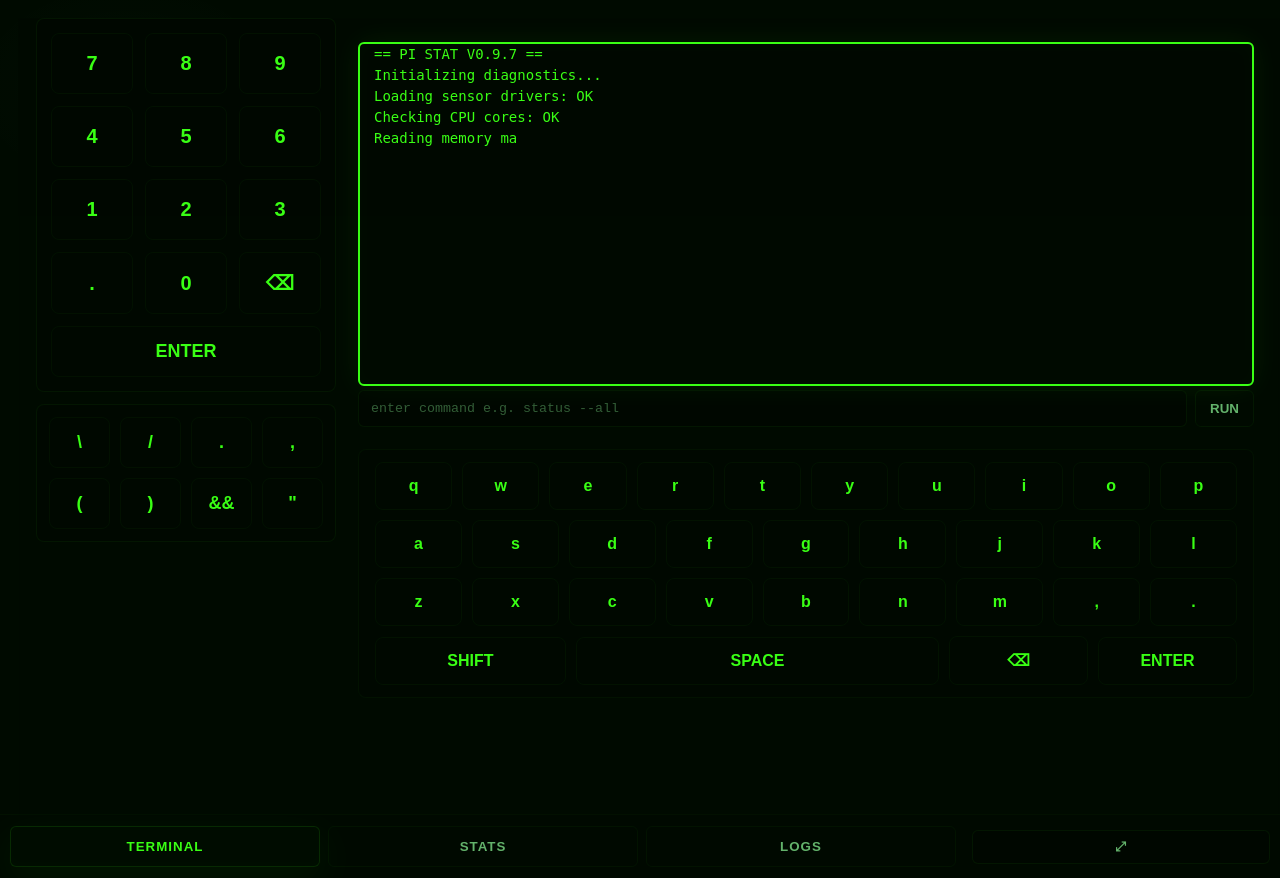
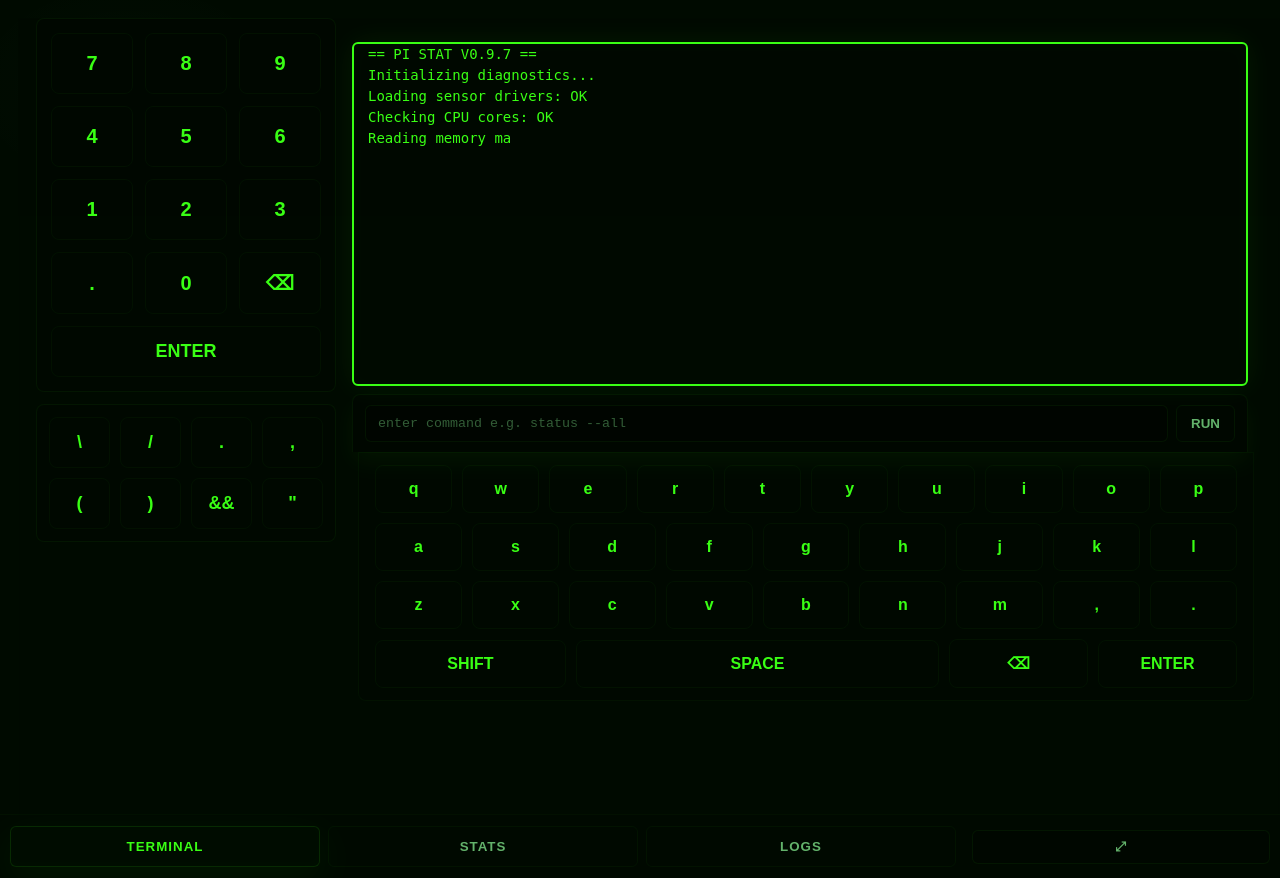
Before and after one commit to buggedf11/pi-stat-1, a Flask app: page / in a window 1280 px wide. Run offline with Flask 3, Linux system fonts and the light colour scheme; some libraries are stand-ins or nearby versions.

Commit message:
changes small

```diff
--- a/static/app.js
+++ b/static/app.js
@@ -42,6 +42,34 @@ document.addEventListener('DOMContentLoaded', () => {
     blue: { accent:'#5ad1ff', accent2:'#89e0ff', muted:'#7aa6ff', bg:'#00111d', panel:'#001a2b' },
     purple: { accent:'#c77dff', accent2:'#e0aaff', muted:'#b794f6', bg:'#140016', panel:'#1f0026' }
   };
+
+  function preferHardwareKeyboard(){
+    try{
+      const nav = navigator || {};
+      const ua = (nav.userAgent || '').toLowerCase();
+      if(/cros/.test(ua)) return false;
+      if(/android|iphone|ipad|ipod|mobile/.test(ua)) return false;
+      if(nav.userAgentData && typeof nav.userAgentData.mobile === 'boolean' && nav.userAgentData.mobile){
+        return false;
+      }
+      const maxTouch = typeof nav.maxTouchPoints === 'number'
+        ? nav.maxTouchPoints
+        : (nav.msMaxTouchPoints || 0);
+      if(maxTouch === 0) return true;
+      if(maxTouch > 0){
+        if(window.matchMedia){
+          const fine = window.matchMedia('(pointer: fine)').matches;
+          const coarse = window.matchMedia('(pointer: coarse)').matches;
+          if(fine && !coarse) return true;
+        }
+        return false;
+      }
+      return true;
+    }catch(err){
+      console.warn('app.js: preferHardwareKeyboard failed', err);
+      return true;
+    }
+  }
 
   function showTab(target){
     panels.forEach(p=>p.classList.toggle('active', p.id===target));
@@ -1321,6 +1349,20 @@ document.addEventListener('DOMContentLoaded', () => {
   // Command panel behavior
   const cmdForm = document.getElementById('cmd-form');
   const cmdInput = document.getElementById('cmd-input');
+  const hardwareKeyboardPreferred = preferHardwareKeyboard();
+  if(cmdInput){
+    if(hardwareKeyboardPreferred){
+      cmdInput.removeAttribute('readonly');
+      cmdInput.readOnly = false;
+      cmdInput.dataset.disableOsk = 'false';
+      cmdInput.setAttribute('aria-haspopup', 'false');
+    }else{
+      cmdInput.setAttribute('readonly', '');
+      cmdInput.readOnly = true;
+      cmdInput.dataset.disableOsk = 'true';
+      cmdInput.setAttribute('aria-haspopup', 'true');
+    }
+  }
   if(cmdForm && cmdInput){
     cmdForm.addEventListener('submit', (ev)=>{
       ev.preventDefault();
@@ -1347,7 +1389,7 @@ document.addEventListener('DOMContentLoaded', () => {
 
   // If input is readonly and intended to use on-page keyboard, intercept touch/click so native OSK isn't triggered
   try{
-    if(cmdInput && (cmdInput.hasAttribute('readonly') || cmdInput.dataset.disableOsk === 'true')){
+    if(cmdInput && cmdInput.dataset.disableOsk === 'true'){
       const qwertyEl = document.getElementById('qwerty');
       const openKeyboard = (ev)=>{
         // prevent the native keyboard from opening on touch devices
@@ -1566,15 +1608,19 @@ document.addEventListener('DOMContentLoaded', () => {
       if(!termFrame) return null;
       const rect = termFrame.getBoundingClientRect();
       const computed = window.getComputedStyle(termFrame);
-      const widthPx = parseFloat(computed.width) || rect.width;
-      const heightPx = parseFloat(computed.height) || rect.height;
+      const startTop = rect.top;
+      const startLeft = rect.left;
+      const initialWidth = rect.width;
+      const initialHeight = rect.height;
+      const widthPx = parseFloat(computed.width) || initialWidth;
+      const heightPx = parseFloat(computed.height) || initialHeight;
       fullscreenState.savedRect = rect;
       fullscreenState.savedFrameStyle = termFrame.getAttribute('style') || '';
       fullscreenState.savedMetrics = {
+        top: startTop,
+        left: startLeft,
         width: widthPx,
-        height: heightPx,
-        top: rect.top,
-        left: rect.left
+        height: heightPx
       };
       const placeholder = document.createElement('div');
       placeholder.style.display = computed.display === 'inline' ? 'inline-block' : (computed.display || 'block');
@@ -1590,20 +1636,56 @@ document.addEventListener('DOMContentLoaded', () => {
         termFrame.parentNode.insertBefore(placeholder, termFrame);
         fullscreenState.placeholder = placeholder;
       }
-      termFrame.style.transition = `top .6s ${FS_EASE}, left .6s ${FS_EASE}, width .6s ${FS_EASE}, height .6s ${FS_EASE}`;
+
+      const computedTop = rect.top;
+      const computedLeft = rect.left;
+      const existingTransform = computed.transform;
+      const isIdentity = !existingTransform || existingTransform === 'none';
+
       termFrame.style.position = 'fixed';
-      termFrame.style.top = `${rect.top}px`;
-      termFrame.style.left = `${rect.left}px`;
-      termFrame.style.width = `${widthPx}px`;
-      termFrame.style.height = `${heightPx}px`;
+      termFrame.style.top = `${computedTop}px`;
+      termFrame.style.left = `${computedLeft}px`;
       termFrame.style.right = 'auto';
       termFrame.style.bottom = 'auto';
+      termFrame.style.width = `${initialWidth}px`;
+      termFrame.style.height = `${initialHeight}px`;
       termFrame.style.margin = '0';
       termFrame.style.zIndex = '1110';
       termFrame.style.maxWidth = 'none';
       termFrame.style.minWidth = '0';
       termFrame.style.boxSizing = computed.boxSizing || 'border-box';
+
+      if(!isIdentity){
+        const matrix = existingTransform.match(/matrix\(([^)]+)\)/);
+        if(matrix && matrix[1]){
+          const values = matrix[1].split(',').map(parseFloat);
+          if(values.length >= 6){
+            const translateX = values[4];
+            const translateY = values[5];
+            termFrame.style.transform = 'none';
+            termFrame.style.top = `${computedTop + translateY}px`;
+            termFrame.style.left = `${computedLeft + translateX}px`;
+            termFrame.style.right = 'auto';
+          }
+        }else{
+          termFrame.style.transform = 'none';
+        }
+      }
+
+      termFrame.style.transition = `top .6s ${FS_EASE}, left .6s ${FS_EASE}, width .6s ${FS_EASE}, height .6s ${FS_EASE}`;
+
       return termFrame;
+    };
+
+    const expandFrameWidth = termFrame => {
+      if(!termFrame) return;
+      const leftGutter = 10;
+      const rightGutter = 24;
+      const saved = fullscreenState.savedMetrics;
+      const baseLeft = saved ? saved.left : termFrame.getBoundingClientRect().left;
+      const targetWidth = Math.max(saved ? saved.width : 0, Math.max(320, window.innerWidth - leftGutter - rightGutter));
+      termFrame.style.left = `${baseLeft}px`;
+      termFrame.style.width = `${targetWidth}px`;
     };
 
     const animateFrameVertical = termFrame => {
@@ -1617,11 +1699,16 @@ document.addEventListener('DOMContentLoaded', () => {
       termFrame.style.height = `${targetHeight}px`;
     };
 
-    const animateFrameHorizontal = termFrame => {
+    const animateFrameHorizontal = (termFrame, { shiftOnly = false } = {}) => {
       if(!termFrame) return;
-      const sideGutter = 5;
-      const targetWidth = Math.max(320, window.innerWidth - sideGutter * 2);
-      termFrame.style.left = `${sideGutter}px`;
+      const leftGutter = 10;
+      const rightGutter = 24;
+      if(shiftOnly){
+        termFrame.style.left = `${leftGutter}px`;
+        return;
+      }
+      const targetWidth = Math.max(320, window.innerWidth - leftGutter - rightGutter);
+      termFrame.style.left = `${leftGutter}px`;
       termFrame.style.width = `${targetWidth}px`;
     };
 
@@ -1658,22 +1745,26 @@ document.addEventListener('DOMContentLoaded', () => {
       }
 
       queueStage(()=>{
+        screenEl.classList.add('fs-stage-horizontal');
+        expandFrameWidth(termFrame);
+      }, STAGE_DELAY);
+
+      queueStage(()=>{
         screenEl.classList.add('fs-stage-vertical');
         animateFrameVertical(termFrame);
         applyFullscreenInnerHeight();
-      }, STAGE_DELAY);
+      }, STAGE_DELAY * 2);
 
       queueStage(()=>{
         screenEl.classList.add('fs-stage-numpad');
-      }, STAGE_DELAY * 2);
+      }, STAGE_DELAY * 3);
 
       queueStage(()=>{
-        screenEl.classList.add('fs-stage-horizontal');
-        animateFrameHorizontal(termFrame);
+        animateFrameHorizontal(termFrame, { shiftOnly: true });
         window.setTimeout(()=>{
           try{ alignNumpad(); }catch(err){}
         }, 60);
-      }, STAGE_DELAY * 3);
+      }, STAGE_DELAY * 4);
 
       fullscreenState.active = true;
     }
@@ -1731,16 +1822,16 @@ document.addEventListener('DOMContentLoaded', () => {
 
       queueStage(()=>{
         screenEl.classList.remove('fs-stage-keyboard');
-        screenEl.classList.remove('terminal-fullscreen');
         restoreTerminalInner();
         window.setTimeout(()=>{
           restoreTerminalFrame();
+          screenEl.classList.remove('terminal-fullscreen');
           try{
             adjustTerminalForNumpad();
             alignNumpad();
           }catch(err){}
-        }, 320);
-        fullscreenState.active = false;
+          fullscreenState.active = false;
+        }, 280);
       }, STAGE_DELAY * 3);
     }
 
--- a/static/style.css
+++ b/static/style.css
@@ -66,9 +66,9 @@ body{
 	.terminal-frame{
 		/* Make terminal 70% of viewport width on larger screens (capped at 1200px) */
 		width: min(1200px, 70vw);
-	max-width: calc(100% - 48px);
-	/* align to the right edge with a small right margin */
-	margin: -2px 18px 8px auto;
+		max-width: calc(100% - 34px);
+		/* align to the right edge with a small right margin */
+		margin: -2px 24px 8px auto;
 	border: 2px solid var(--accent);
 	box-shadow: 0 0 30px rgba(57,255,20,0.08), inset 0 0 18px rgba(57,255,20,0.02);
 	border-radius:6px;
@@ -94,8 +94,25 @@ body{
 .terminal-inner{ cursor: grab; }
 
 
-.command-panel{width:100%;display:flex;justify-content:flex-end;margin:-4px 0 28px 0} /* shifted down 10px and align right */
-.command-panel form{width:min(1200px,70vw);display:flex;gap:8px;margin-left:auto;margin-right:18px}
+.command-panel{
+	width:100%;
+	display:flex;
+	justify-content:flex-end;
+	margin:0;
+	transition:transform .7s var(--fs-ease), opacity .5s ease;
+}
+.command-panel form{
+	width:min(1200px,70vw);
+	display:flex;
+	gap:8px;
+	margin:0 24px 0 auto;
+	padding:10px 12px;
+	background:rgba(0,0,0,0.22);
+	border:1px solid rgba(57,255,20,0.06);
+	border-bottom:none;
+	border-radius:8px 8px 0 0;
+	box-shadow:0 10px 24px rgba(57,255,20,0.05);
+}
 .cmd-input{flex:1;padding:10px 12px;border-radius:6px;border:1px solid rgba(57,255,20,0.06);background:rgba(0,0,0,0.25);color:var(--accent);font-family:inherit}
 .cmd-input::placeholder{color:rgba(99,179,107,0.5)}
 .cmd-run{padding:10px 14px;border-radius:6px;border:1px solid rgba(57,255,20,0.06);background:transparent;color:var(--muted);font-weight:800;cursor:pointer}
@@ -215,13 +232,14 @@ body{
 
 /* QWERTY keyboard */
 
+
 .qwerty{
 	width: min(1200px, 70vw);
-	margin:-6px 18px 24px auto;
+	margin:0 18px 24px auto;
 	padding:12px 16px;
 	background:rgba(0,0,0,0.12);
 	border:1px solid rgba(57,255,20,0.04);
-	border-radius:8px;
+	border-radius:0 0 8px 8px;
 	display:flex;
 	flex-direction:column;
 	gap:10px;
@@ -243,10 +261,14 @@ body{
 .screen.terminal-fullscreen.fs-stage-keyboard .qwerty{transform:translateY(120%);opacity:0;pointer-events:none}
 .screen.terminal-fullscreen.fs-stage-numpad #numpad,
 .screen.terminal-fullscreen.fs-stage-numpad #symbol-pad{transform:translateX(-120%);opacity:0;pointer-events:none}
-.screen.terminal-fullscreen .terminal-frame{background:var(--panel);color:var(--accent);box-shadow:0 0 18px rgba(57,255,20,0.10), inset 0 0 12px rgba(57,255,20,0.03);border:2px solid var(--accent);overflow:hidden}
+.screen.terminal-fullscreen .terminal-frame{background:var(--panel);color:var(--accent);box-shadow:0 0 18px rgba(57,255,20,0.10), inset 0 0 12px rgba(57,255,20,0.03);border:2px solid var(--accent);overflow:hidden;margin:6px 24px 6px 10px;max-width:none;width:auto;box-sizing:border-box}
 
 /* hide command panel while fullscreen */
-.screen.terminal-fullscreen .command-panel{display:none}
+
+.screen.terminal-fullscreen .command-panel{
+	opacity:0;
+	pointer-events:none;
+}
 
 /* Keep boot-bar visible above the fullscreen terminal so the fullscreen button remains accessible */
 .screen.terminal-fullscreen .boot-bar{position:fixed;left:0;right:0;bottom:0;z-index:1115}
```
Also changed, not shown: README.md.
